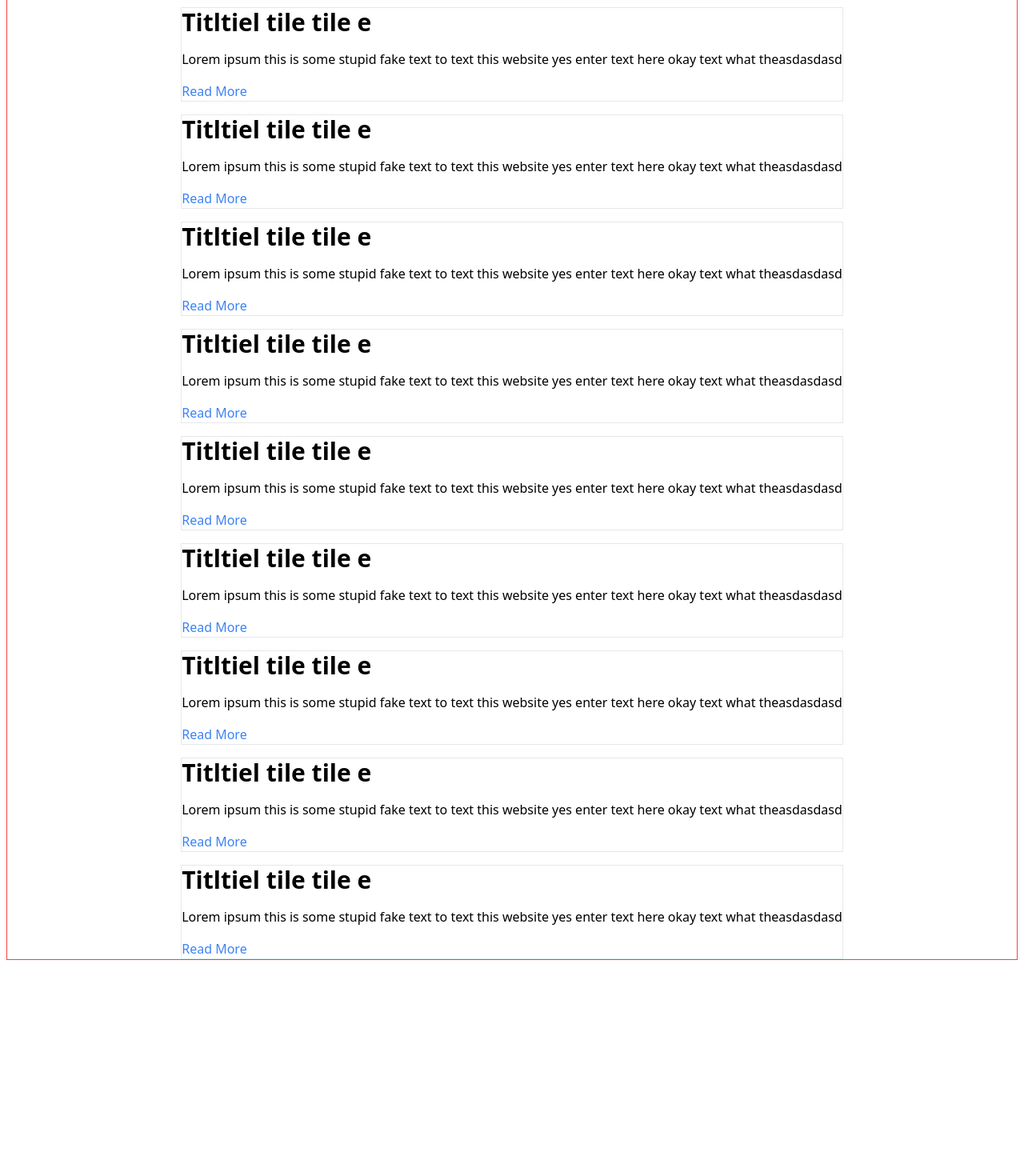
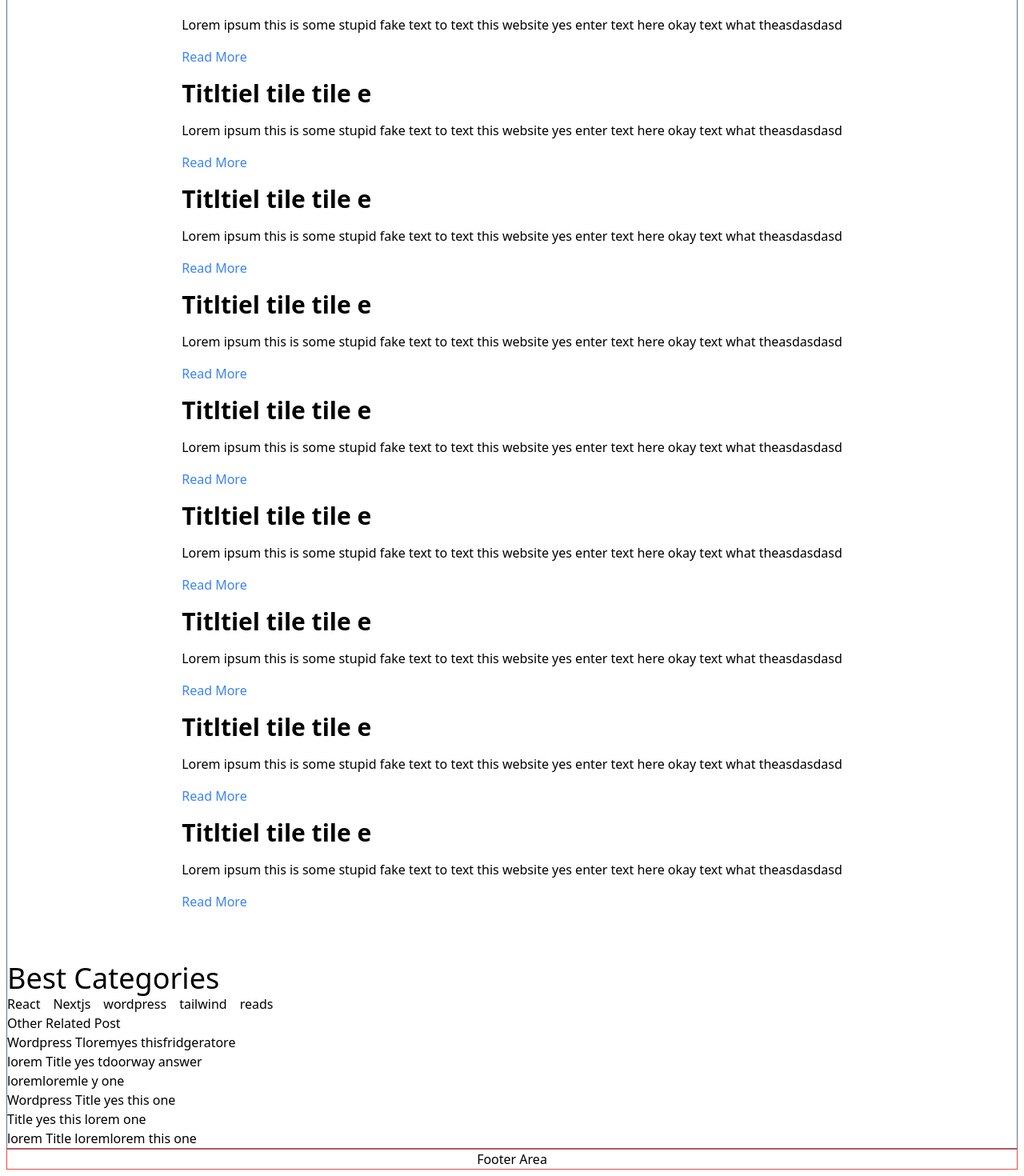
Before and after one commit to ChrisTimbol/portfolio2.0, a Next.js app: page / in a window 1280 px wide. Shown: the part 920-2390 px from the top of the page at 80% size. Before the commit the page ends 2128 px from the top, so only its background shows below. Built offline with nearby package versions, Linux system fonts and the light colour scheme.

Commit message:
Create project container, and post examples

```diff
--- a/src/app/layout.js
+++ b/src/app/layout.js
@@ -1,5 +1,5 @@
 import './globals.css'
-
+import Header from '@/components/Header'
 /*
 Root Layout (required)
  -Applies to all routes
@@ -13,7 +13,10 @@ Root Layout (required)
 export default function RootLayout({ children }) {
   return (
     <html lang="en">
-      <body className="m-2">{children}</body>
+      <body className="m-2">
+        <Header />
+        {children}
+      </body>
     </html>
   )
 }
--- a/src/app/page.js
+++ b/src/app/page.js
@@ -1,41 +1,22 @@
 /* Default home page
   -page.js is used as default for directory
 */
-import Header from "@/components/Header"
-import Post from '@/components/Post'
+import Link from 'next/link';
+import Sidebar from '@/components/Sidebar'
+import Footer from '@/components/Footer'
+import Content from '@/components/Content'
 export default function Home() {
   return (
     <>
-      <Header />
-      <main className="pt-32 flex flex-col items-center border border-red-500  "> {/* Use grid */}
-        <section className="space-y-4">
-          <h1 className="text-5xl">Latest Post</h1>
-          <Post />
-          <Post />
-          <Post />
-          <Post />
-          <Post />
-          <Post />
-          <Post />
-          <Post />
-          <Post />
-          <Post />
-          <Post />
-          <Post />
-          <Post />
-          <Post />
-        </section>  {/* Latest Blog */}
+      <main className="pt-32 flex flex-col items-center border border-slate-500 space-y-16 "> {/* Use grid */}
+      <Content />
+        <Sidebar />
 
-
-
-
-        <section className=""></section> {/* Categories */}
-        <section className=""></section> {/* Must Reads */}
       </main>
 
+      <div className=""></div> {/* Subscribe to newsletter area*/}
 
-      <div className=""></div> {/* Subscribe to newsletter area*/}
-      <footer className=""></footer> {/* NameLogo,  Exiting statement  Links to categories of blogs, media icons, terms of use, privacy policy , Copyright all right reserve*/}
+      <Footer />
     </>
   )
 };
--- /dev/null
+++ b/src/app/work/page.js
@@ -0,0 +1,21 @@
+/* A page for a list of projects I have worked on */
+import Project from '@/components/Project'
+
+export default function Work() {
+    return (
+        <>
+
+            <div className="w-full h-full"> {/* Page Content */}
+
+                <ul className=""> {/* List of projects */}
+                    <li><Project /></li>
+                    <li><Project /></li>
+                    <li><Project /></li>
+                    <li><Project /></li>
+                    <li><Project /></li>
+                </ul>
+
+            </div>
+        </>
+    )
+}
--- a/src/components/Content.js
+++ b/src/components/Content.js
@@ -0,0 +1,22 @@
+import Post from '@/components/Post'
+export default function Content() {
+    return (
+        <section className="space-y-4">
+            <h1 className="text-5xl">Latest Post</h1>
+            <Post />
+            <Post />
+            <Post />
+            <Post />
+            <Post />
+            <Post />
+            <Post />
+            <Post />
+            <Post />
+            <Post />
+            <Post />
+            <Post />
+            <Post />
+            <Post />
+        </section>
+    )
+}
--- /dev/null
+++ b/src/components/Footer.js
@@ -0,0 +1,17 @@
+
+
+export default function Footer() {
+    return (
+        <footer className="border flex justify-center border-red-500">
+            <h2>Footer Area </h2>
+            <div className="3cols flex">
+                <ul className="Categories"></ul>
+                <ul className="Pages">
+
+                </ul>
+                <ul className="Media"></ul>
+                <p className="Copyright"></p>
+            </div>
+        </footer>
+    )
+}
--- a/src/components/Header.js
+++ b/src/components/Header.js
@@ -1,16 +1,15 @@
-import React from 'react';
-import Navbar from './Navbar';
-import Image from 'next/image'
+import React from 'react'
+import Navbar from './Navbar'
 
 export default function Header() {
     return (
-        <header className="flex justify-between items-center p-2 border">
-            <Image
+        <header className="flex justify-between items-center border border-slate-500">
+{/*             <Image
                 src='/logo.svg'
                 width={100}
                 height={100}
                 alt="Timbol Logo"
-            />
+            /> */}<div>Logo</div>
             <Navbar />
         </header>
     )
--- a/src/components/Navbar.js
+++ b/src/components/Navbar.js
@@ -31,7 +31,6 @@ export default function Navbar() {
                             <li><Link href="/work">Work</Link></li>
                             <li><Link href="/about">About</Link></li>
                         </ul>
-
                     </div>
                 </> : <>
                     <div className={`bg-black block transition-all duration-300 ease-out h-0.5 w-6 rounded-sm
--- a/src/components/Post.js
+++ b/src/components/Post.js
@@ -9,9 +9,9 @@ export default function Post() {
 
 
         */
-        <article className="border w-full -2">
-            <h3 className="text-3xl font-semibold">Titltiel tile tile e</h3>
-            <p className="text-base my-4">Lorem ipsum this is some stupid fake text to text this website yes enter text here okay text what theasdasdasd </p>
+        <article className="">
+            <h3 className="text-3xl font-semibold  ">Titltiel tile tile e</h3>
+            <p className=" my-4">Lorem ipsum this is some stupid fake text to text this website yes enter text here okay text what theasdasdasd </p>
 
             <div className="text-blue-500">Read More</div>
         </article>
--- a/src/components/Sidebar.js
+++ b/src/components/Sidebar.js
@@ -0,0 +1,32 @@
+import React from 'react';
+
+import Link from 'next/link';
+export default function Sidebar() {
+    return (
+        <section className="sidebar w-full">
+
+            <section className="">
+                <h2 className="text-4xl">Best Categories</h2>
+                <ul className="flex space-x-4 "> {/* Query Loop of diff categories */}
+                    <li><Link className="" href="">React</Link></li>
+                    <li><Link className="" href="">Nextjs</Link></li>
+                    <li><Link className="" href="">wordpress</Link></li>
+                    <li><Link className="" href="">tailwind</Link></li>
+                    <li><Link className="" href="">reads</Link></li>
+                </ul>
+            </section>
+
+            <section className="">
+                <h2>Other Related Post</h2>
+                <ul className=""> {/* Other Links to post from query loop */}
+                    <li>Wordpress Tloremyes thisfridgeratore</li>
+                    <li>lorem Title yes tdoorway answer</li>
+                    <li>loremloremle y one</li>
+                    <li>Wordpress Title yes this one</li>
+                    <li> Title yes this lorem one</li>
+                    <li>lorem Title loremlorem this one</li>
+                </ul>
+            </section>
+        </section>
+    )
+}
```
Also changed, not shown: src/app/blog/[slug]/page.js (deleted, +0 -7 lines), src/components/Project.js (added, +18 -0 lines), public/example.png (added).
